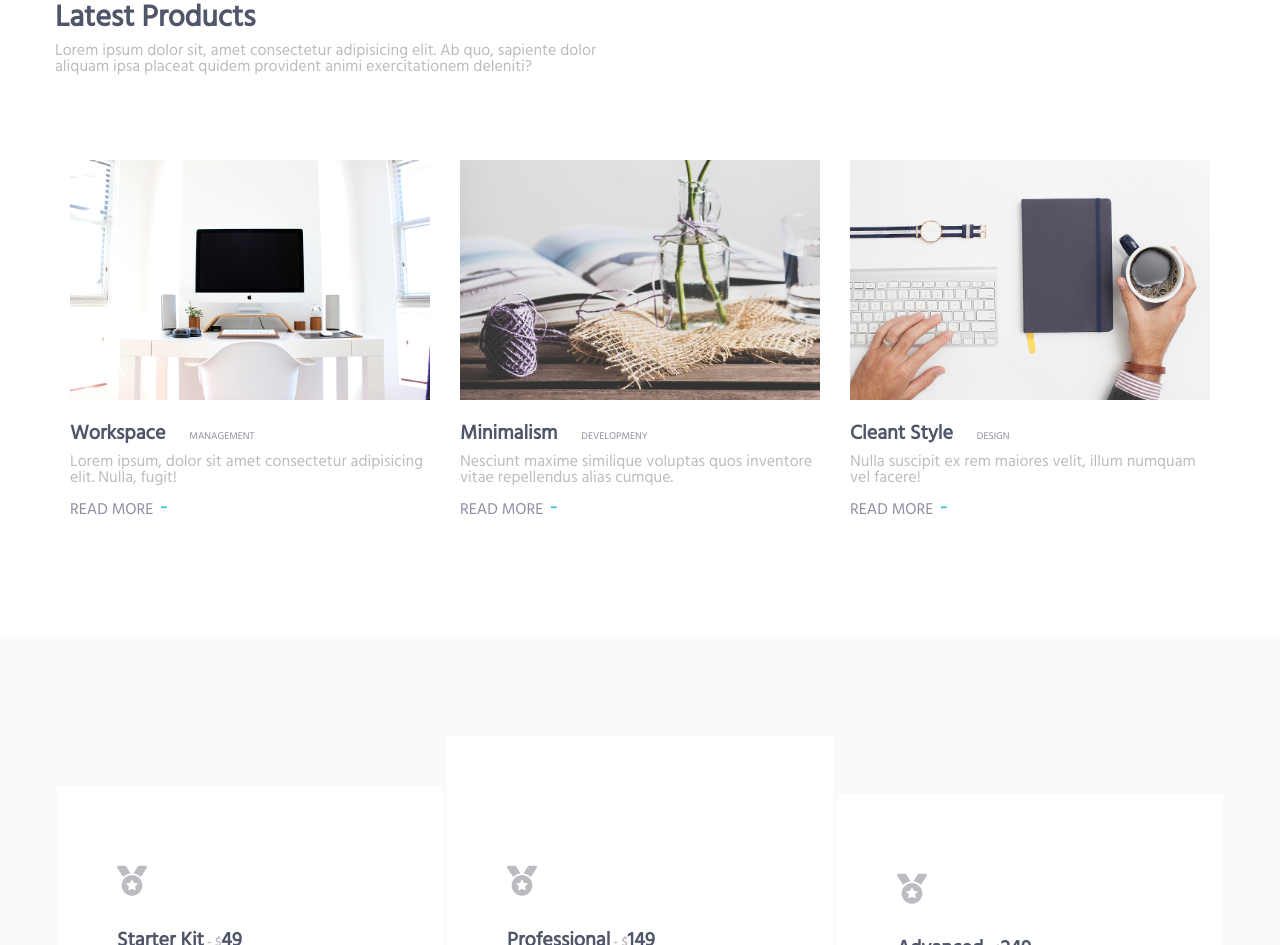
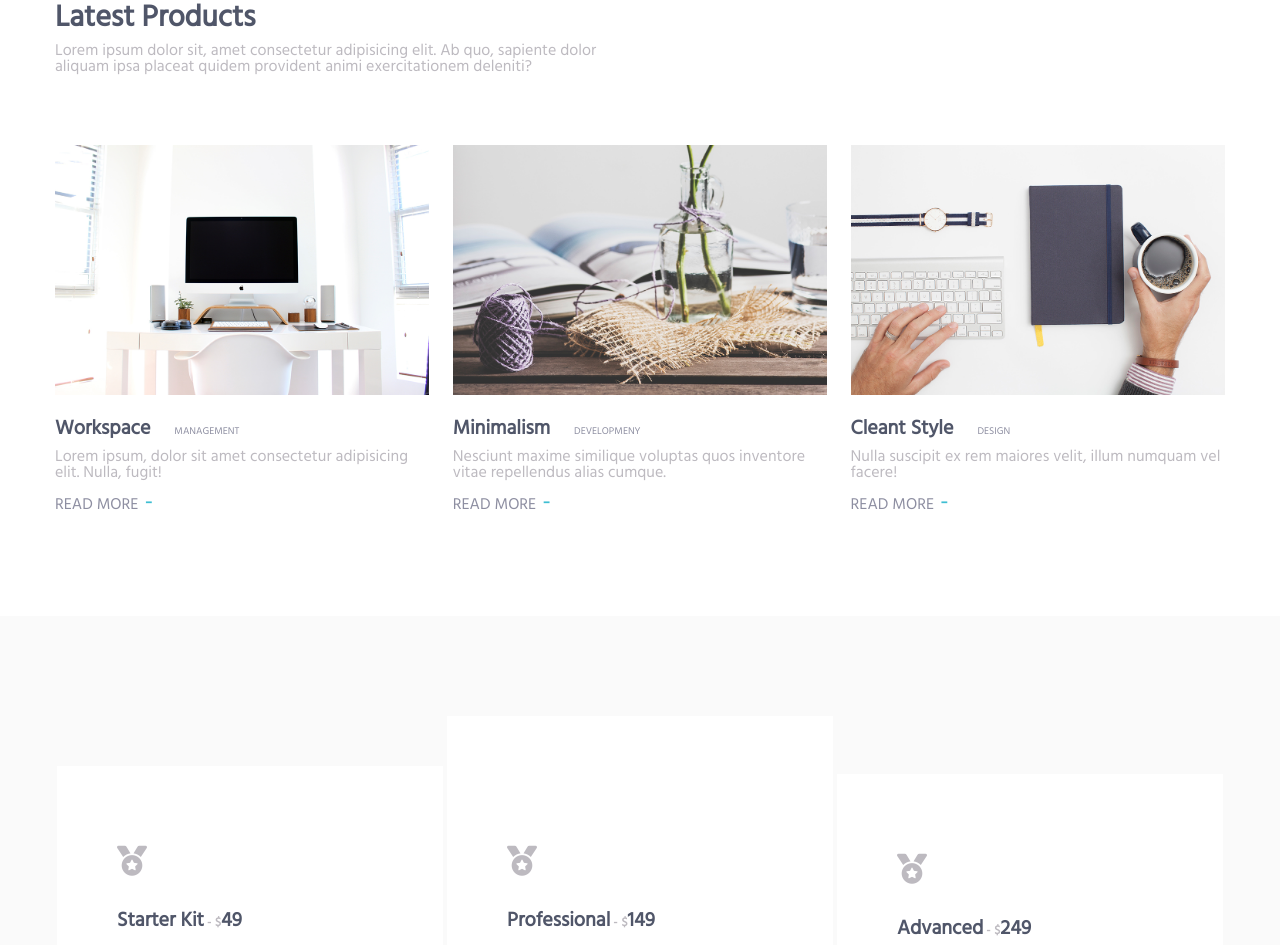
Before and after one commit to NotifyOne/test_HTML_CSS_4, a website: page index.html in a window 1280 px wide. Shown: the part 2405-3350 px from the top of the page. Drawn offline with Linux system fonts and the light colour scheme.

Commit message:
Fix to technical task

```diff
--- a/assets/scss/blocks/_section-3.scss
+++ b/assets/scss/blocks/_section-3.scss
@@ -16,10 +16,8 @@
     }
     &-works {
         display: flex;
-        // justify-content: space-between;
-        justify-content: center;
+        justify-content: space-between;
         &-work {
-            margin: 15px;
             &:hover {
                 h3 {
                     color: $color-section-3-span2;
```
Also changed, not shown: assets/css/main.css.
